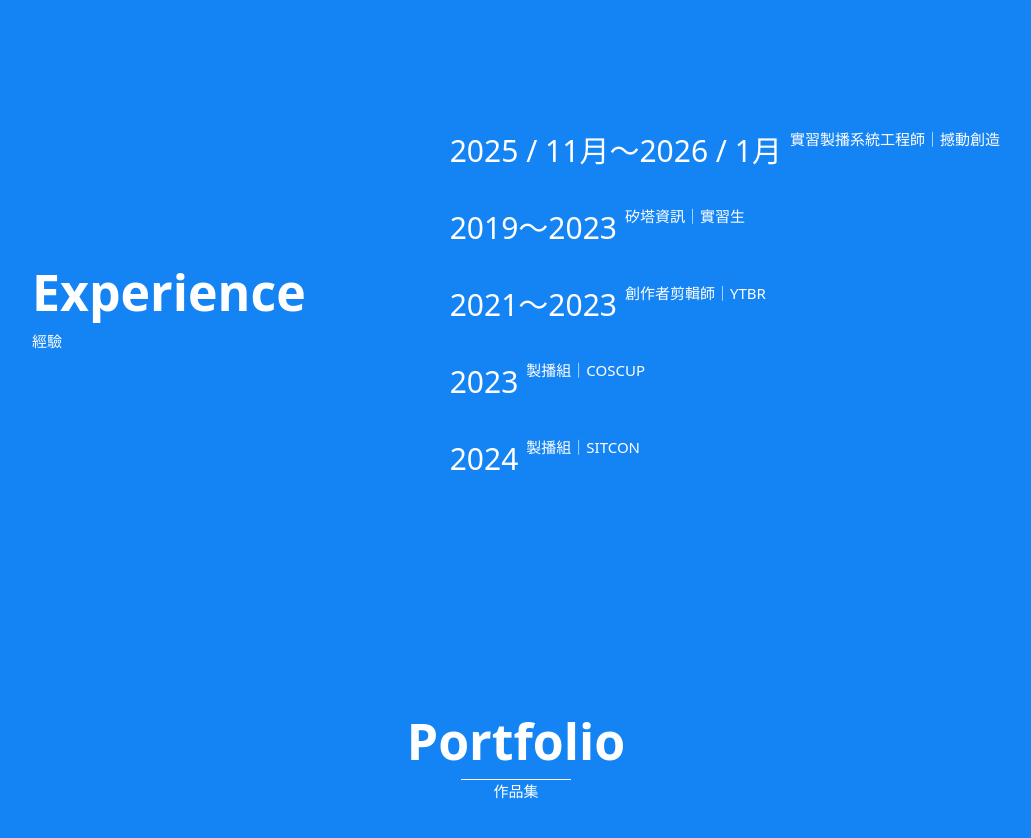
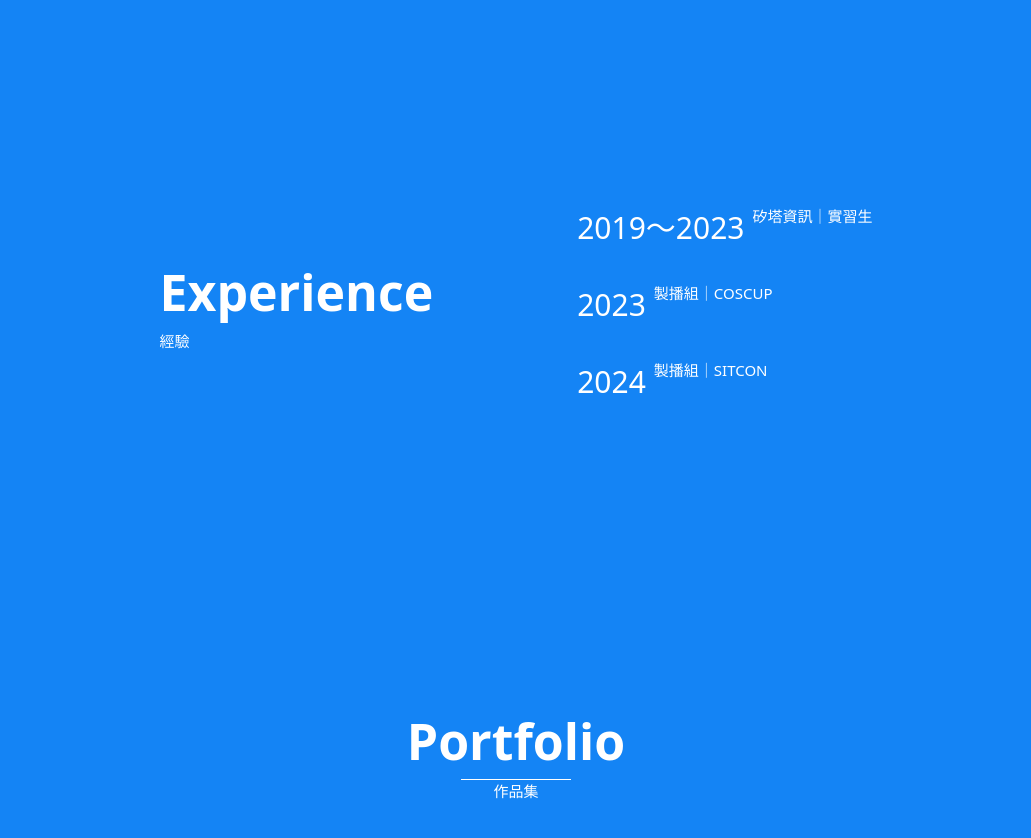
Before and after one commit to ronkaotw/next-portfolio-frontend, a Next.js app: page / in a window 1280 px wide. Shown: the part 1760-2598 px from the top of the page, without its empty margins (124-1155 px from the left). Built offline with nearby package versions, Linux system fonts and the light colour scheme; no server answers.

Commit message:
feat: 更新工作時間軸

```diff
--- a/src/app/_components/Exp/pages.js
+++ b/src/app/_components/Exp/pages.js
@@ -22,9 +22,7 @@ export default function Experience() {
   }, []);
 
   const timelineItems = [
-    { year: "2025 / 11月～2026 / 1月", content: "實習製播系統工程師｜撼動創造" },
     { year: "2019～2023", content: "矽塔資訊｜實習生" },
-    { year: "2021～2023", content: "創作者剪輯師｜YTBR" },
     { year: "2023", content: "製播組｜COSCUP" },
     { year: "2024", content: "製播組｜SITCON" },
   ];
```
